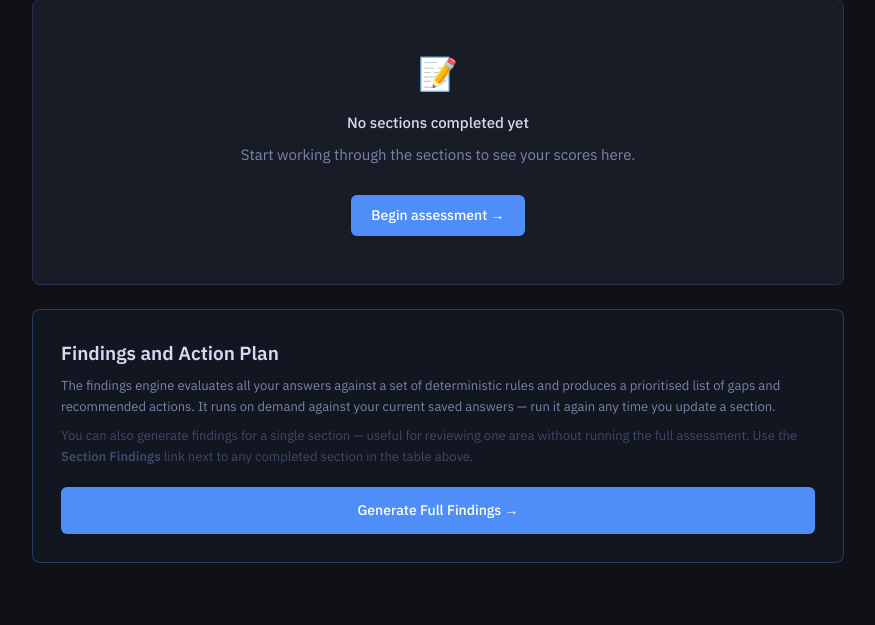
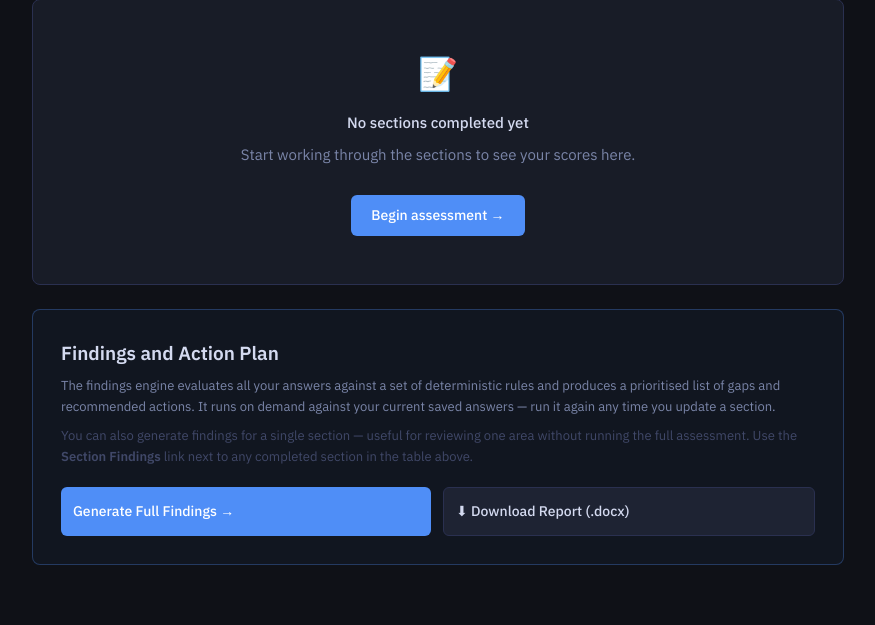
Before and after one commit to biermanj-dkja/ITREVIEW, a Flask app: template templates/summary.html in a window 1280 px wide. Shown: the part 253-878 px from the top of the page, without its empty margins (202-1077 px from the left). Before the commit the page ends 816 px from the top, so only its background shows below. Run offline with Flask 3, Linux system fonts and the light colour scheme; the template is opened without the code that fills it, so the values that code supplies are empty.

Commit message:
v0.3.0
What's new:
report_generator.py — Python module that assembles the full report payload from the findings engine output, Section 1 answers (school name, mission, respondent name/title), section scores, and Section 10 confidence data. Calls the Node.js script and returns the DOCX as bytes.
report_script.js — Node.js script that takes the JSON payload and produces the full six-section DOCX:

Cover — large school name, mission statement in italics underneath, "IT State of the System Report / Prepared for [name] / [role]", date
Executive Summary — section score table, finding count overview, priority findings panel (urgent + mandatory findings surfaced here per RA-001)
Key Risks — all six groups ordered by severity, contributing finding IDs listed under each
Section-by-Section Findings — each section headed, findings ordered urgent→concern→watch with left-border colour coding, descriptions, notes passthrough in a shaded box, plain language notes, amplification flags, actions listed with time horizon and school calendar scheduling note
Action Plan — bucketed by time horizon (Immediate → 30 → 90 → 12 months → Strategic), grouped by section within each bucket, constraint flags marked with ⚠
Appendix — composite traceability log, unknown answer log by section, full response log

app.py — new /session/<id>/report.docx route that builds scores, runs the findings engine, calls generate_report, and serves the file as a download with the school name in the filename.
templates/summary.html — "⬇ Download Report (.docx)" button sits alongside "Generate Full Findings" at the bottom of the findings panel.
Footer carries the data confidence caveat on every page when 10.7 is moderate/low/mixed. Page numbers on the right, date on the left.

```diff
--- a/templates/summary.html
+++ b/templates/summary.html
@@ -129,10 +129,16 @@
       without running the full assessment. Use the <strong>Section Findings</strong> link
       next to any completed section in the table above.
     </p>
-    <a href="/session/{{ session_id }}/findings" class="btn btn-primary"
-       style="display: block; text-align: center; padding: 12px;">
-      Generate Full Findings →
-    </a>
+    <div style="display: flex; gap: 12px; margin-top: 4px;">
+      <a href="/session/{{ session_id }}/findings" class="btn btn-primary"
+         style="flex: 1; text-align: center; padding: 12px;">
+        Generate Full Findings →
+      </a>
+      <a href="/session/{{ session_id }}/report.docx" class="btn btn-secondary"
+         style="flex: 1; text-align: center; padding: 12px;">
+        ⬇ Download Report (.docx)
+      </a>
+    </div>
   </div>
 
 
```
